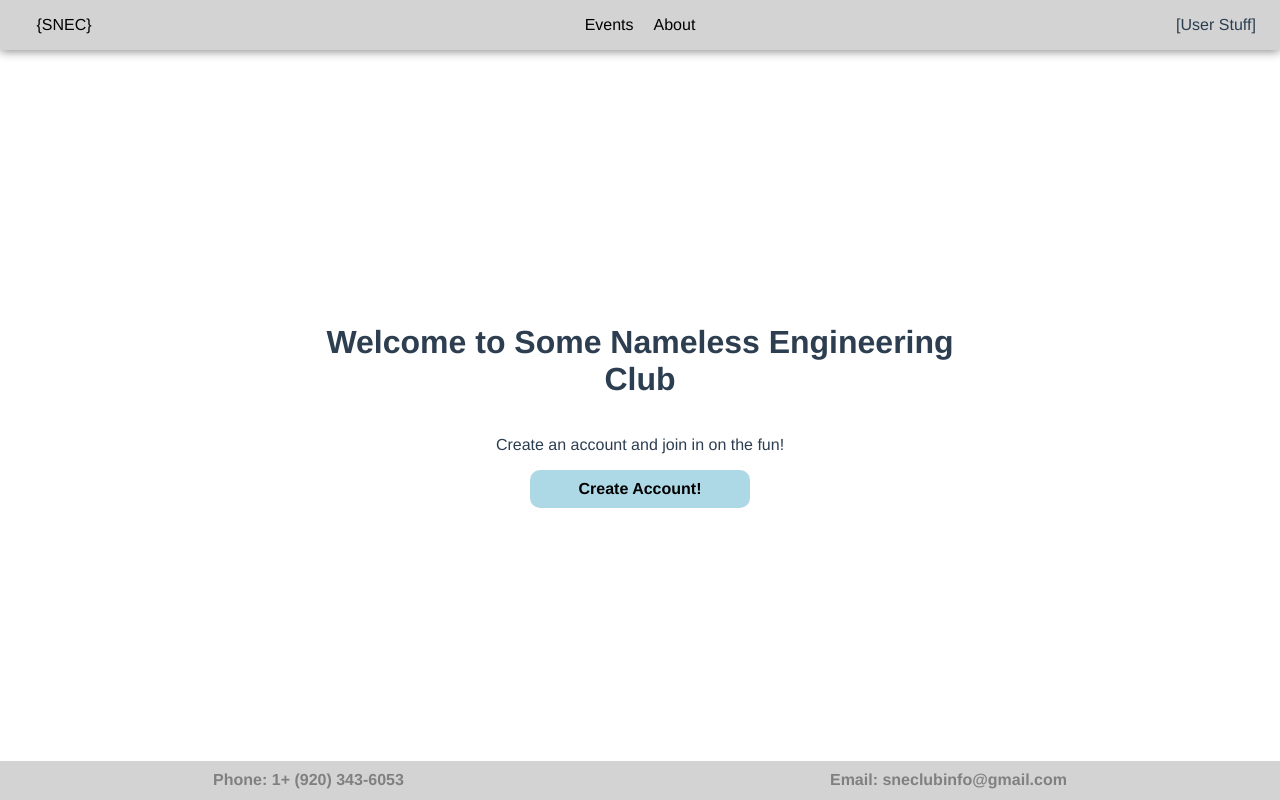
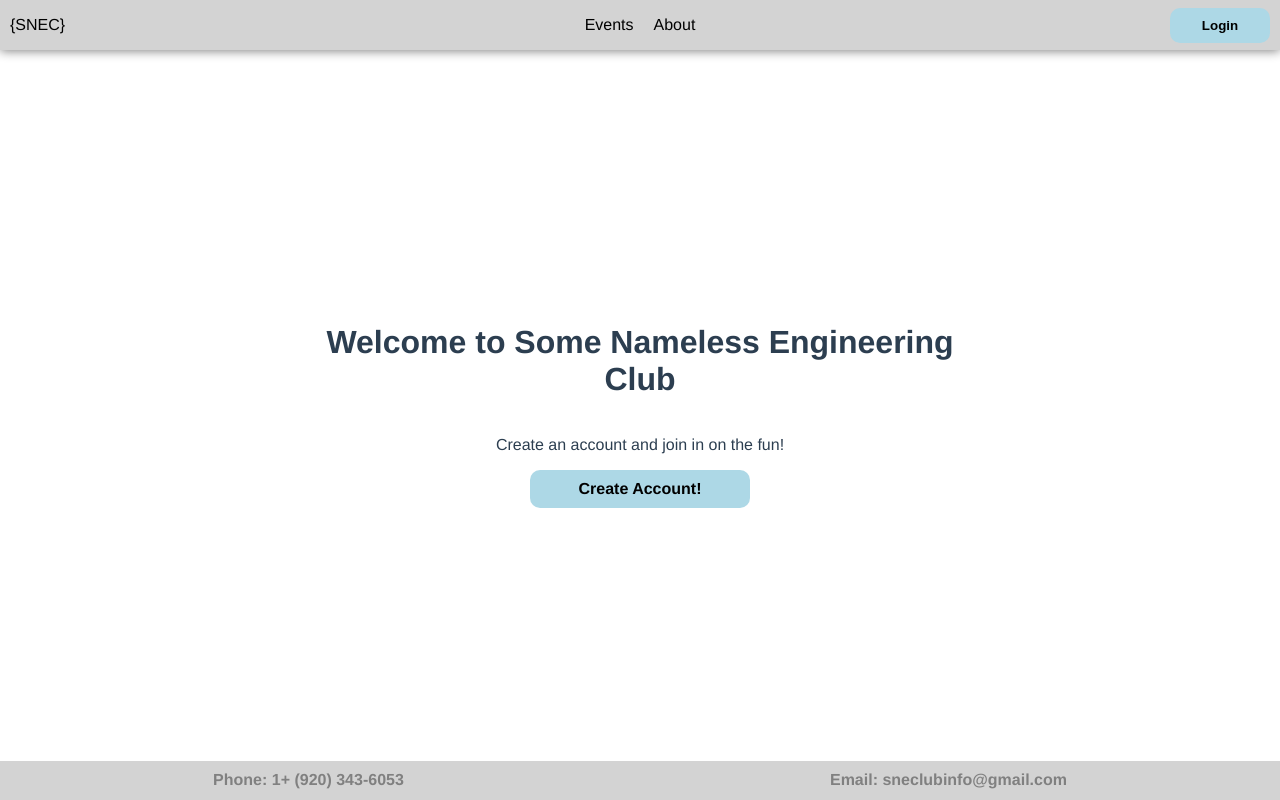
Before and after one commit to tylerdotjs/club_frontend, a Vue app: page /events in a window 1280 px wide. Built offline with nearby package versions, Linux system fonts and the light colour scheme; no server answers.

Commit message:
add user ui

```diff
--- a/src/components/nav.vue
+++ b/src/components/nav.vue
@@ -5,12 +5,15 @@
             <router-link to="/events">Events</router-link>
             <router-link to="/about">About</router-link>
         </div>
-        <div class="nav_user"><p>[User Stuff]</p></div>
+        <div class="nav_user"><user /></div>
     </div>
 </template>
 <script>
+import user from './user.vue'
 export default {
-
+    components: {
+        user
+    }
 }
 </script>
 <style lang="css">
@@ -24,7 +27,10 @@ export default {
         box-shadow: 0px 1px 10px grey;
     }
     .nav_logo {
-        width: 10%;
+        width: 20%;
+        display: flex;
+        justify-content: flex-start;
+        padding-left: 10px
     }
     .nav_logo * {
         color: black;
@@ -45,6 +51,9 @@ export default {
         text-decoration: underline;
     }
     .nav_user {
-        width: 10%;
+        width: 20%;
+        display: flex;
+        justify-content: flex-end;
+        padding-right: 10px
     }
 </style>
--- /dev/null
+++ b/src/components/user.vue
@@ -0,0 +1,68 @@
+<template>
+  <div class="user">
+    <div v-if="loggedIn">
+      <p>Welcome, {{ userData.username }}</p>
+    </div>
+    <div v-if="!loggedIn">
+      <button @click="loggingIn = true" class="loginButton">Login</button>
+    </div>
+    <auth v-if="loggingIn" isLogin="true" :onSuccess="loginSuccess" />
+  </div>
+</template>
+
+<script>
+const axios = require("axios");
+import auth from "./auth.vue";
+export default {
+  name: "user",
+  data() {
+    return {
+      userData: {},
+      loggedIn: false,
+      loggingIn: false,
+    };
+  },
+  components: {
+    auth,
+  },
+  created() {this.getUserData()},
+  methods: {
+    loginSuccess() {
+      this.loggingIn = false;
+      this.getUserData()
+    },
+    getUserData() {
+      axios({
+        url: `http://${window.location.hostname}:8080/user`,
+        method: "GET",
+        withCredentials: true,
+      })
+        .then((res) => {
+          this.userData = res.data;
+          this.loggedIn = true;
+        })
+        .catch((err) => {
+          if (!err.response) {
+            throw err;
+          }
+        });
+    },
+  },
+};
+</script>
+
+<style>
+.loginButton {
+  width: 100px;
+  background-color: #add8e6;
+  border: none;
+  padding: 10px;
+  border-radius: 10px;
+  color: black;
+  text-decoration: none;
+  font-weight: bold;
+}
+.loginButton:hover {
+  background: #b4d9e6;
+}
+</style>
```
